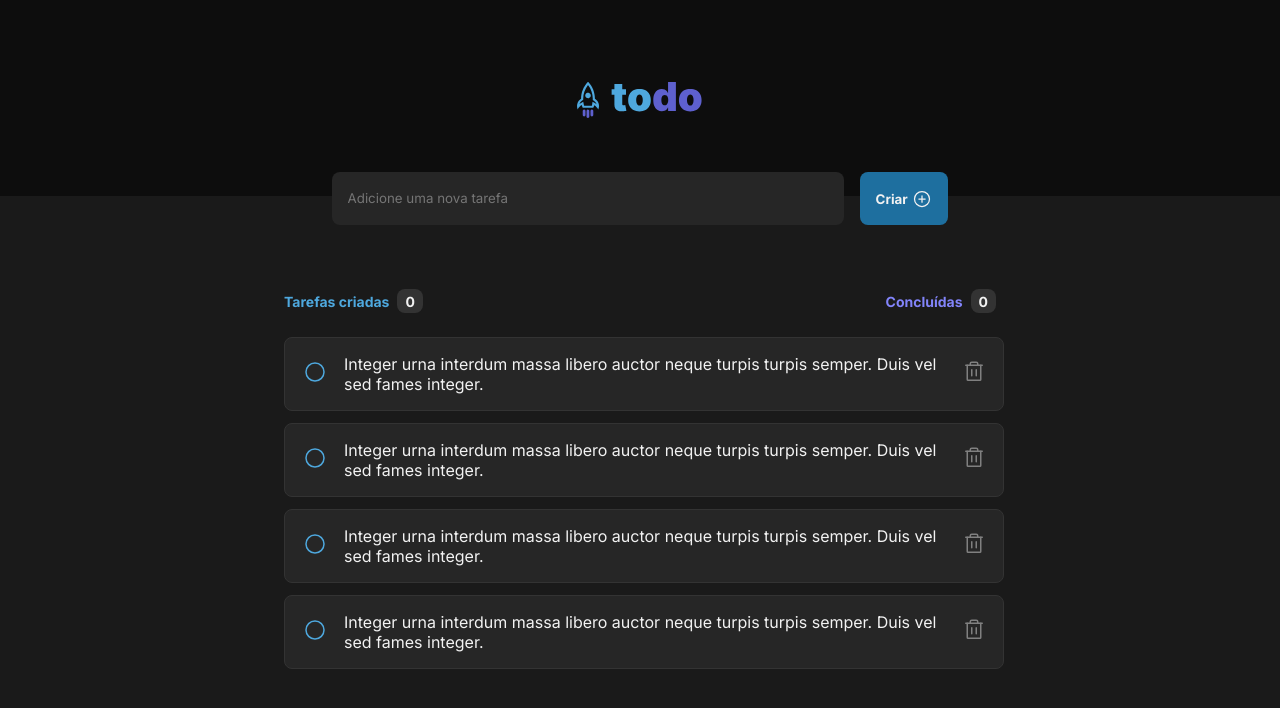
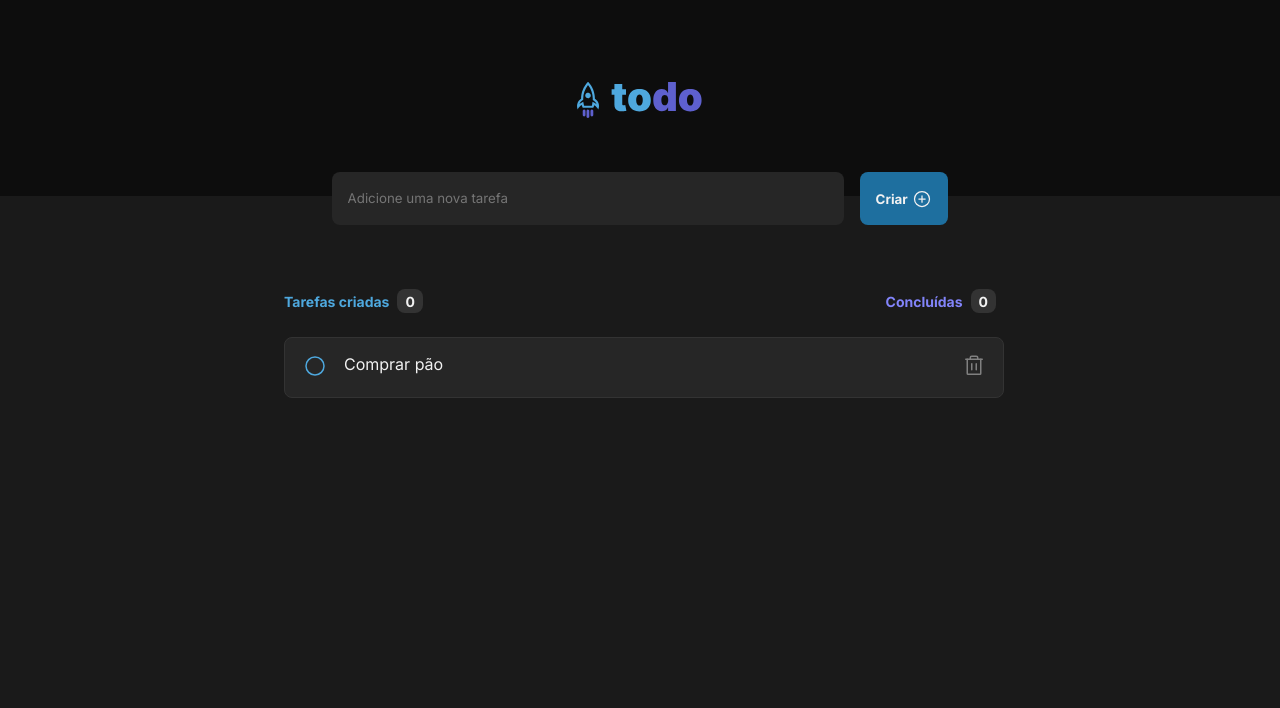
Before and after one commit to uitalorss/todo-list, a React (Vite) app: page / in a window 1280 px wide. Shown: the top 708 px of the page. Built offline with nearby package versions, Linux system fonts and the light colour scheme.

Commit message:
listando tarefas

```diff
--- a/package.json
+++ b/package.json
@@ -10,7 +10,8 @@
   "dependencies": {
     "phosphor-react": "^1.4.1",
     "react": "^18.0.0",
-    "react-dom": "^18.0.0"
+    "react-dom": "^18.0.0",
+    "uuid": "^8.3.2"
   },
   "devDependencies": {
     "@types/react": "^18.0.0",
--- a/src/App.jsx
+++ b/src/App.jsx
@@ -3,8 +3,32 @@ import styles from './App.module.css';
 import logo from './assets/logo.svg';
 import {PlusCircle } from 'phosphor-react'
 import { TaskList } from './components/TaskList';
+import { useState } from 'react';
+import {v4 as uuidv4} from 'uuid'
 
 export function App() {
+  const [inputTask, setInputTask] = useState('')
+  const [tasks, setTasks] = useState([
+    {
+      id: 1,
+      description: "Comprar pão",
+      completed: false
+    }
+  ])
+
+  function handleInputChange(){
+    setInputTask(event.target.value)
+  }
+
+  function handleCreateNewTask(){
+    event.preventDefault();
+    const newTask = [...tasks, {
+      id: uuidv4(),
+      description: inputTask,
+      completed: false
+    }]
+    setTasks(newTask)
+  }
   return (
     <>
     <header className={styles.header}>
@@ -12,12 +36,16 @@ export function App() {
     </header>
 
     <form className={styles.newTask} >
-      <input type="text" placeholder='Adicione uma nova tarefa' />
-      <button>
+      <input
+        type="text"
+        value={inputTask}
+        placeholder='Adicione uma nova tarefa'
+        onChange={handleInputChange}
+      />
+      <button onClick={handleCreateNewTask}>
         Criar <PlusCircle  size={20}/></button>
     </form>
-
-    <TaskList />
+      <TaskList tasks={tasks}/>
     </>
   )
 }
--- a/src/components/Task.jsx
+++ b/src/components/Task.jsx
@@ -1,13 +1,13 @@
 import { Circle, Trash } from 'phosphor-react'
 import styles from './Task.module.css'
 
-export function Task(){
+export function Task({task}){
   return(
     <li className={styles.listItem}>
       <button className={styles.check}>
         <Circle size={24} />
       </button>
-      <p>Integer urna interdum massa libero auctor neque turpis turpis semper. Duis vel sed fames integer.</p>
+      <p>{task.description}</p>
       <button className={styles.delete}>
         <Trash size={24}/>
       </button>
--- a/src/components/TaskList.jsx
+++ b/src/components/TaskList.jsx
@@ -1,7 +1,9 @@
+import { useState } from 'react'
 import { Task } from './Task'
 import styles from './TaskList.module.css'
 
-export function TaskList(){
+export function TaskList({tasks}){
+
   return(
     <div className={styles.taskList}>
       <div className={styles.counters}>
@@ -13,10 +15,9 @@ export function TaskList(){
         </strong>
       </div>
       <ul className={styles.list}>
-        <Task />
-        <Task />
-        <Task />
-        <Task />
+        {tasks.map(task => {
+          return <Task key={task.id} task={task}/>
+        })}
       </ul>
     </div>
   )
```
Also changed, not shown: 1 other file (tests, documents, lock files or other folders).
